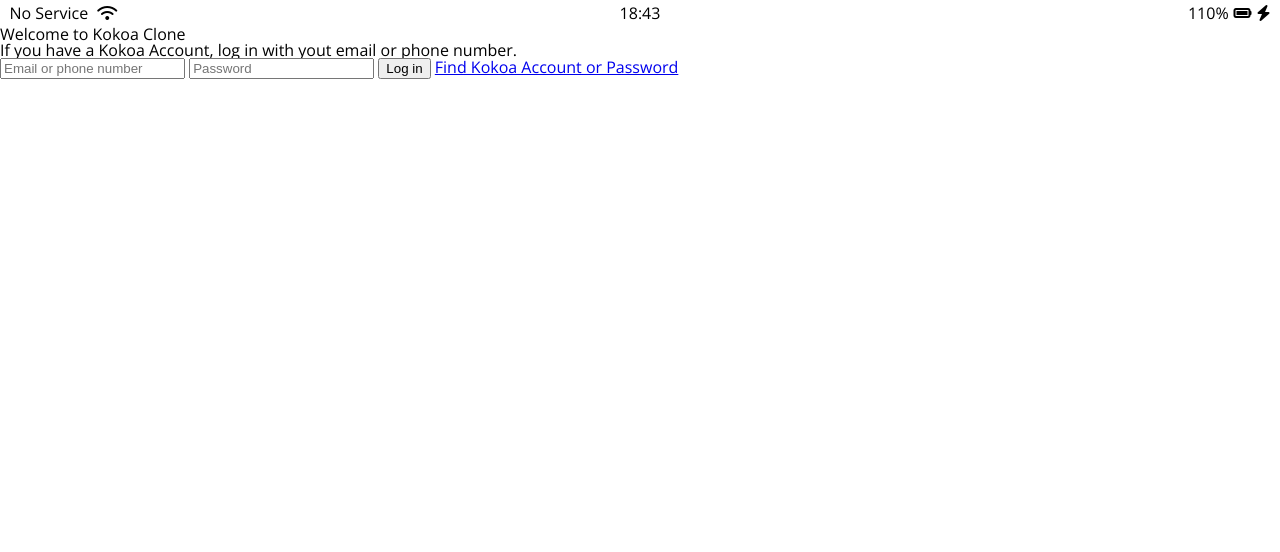
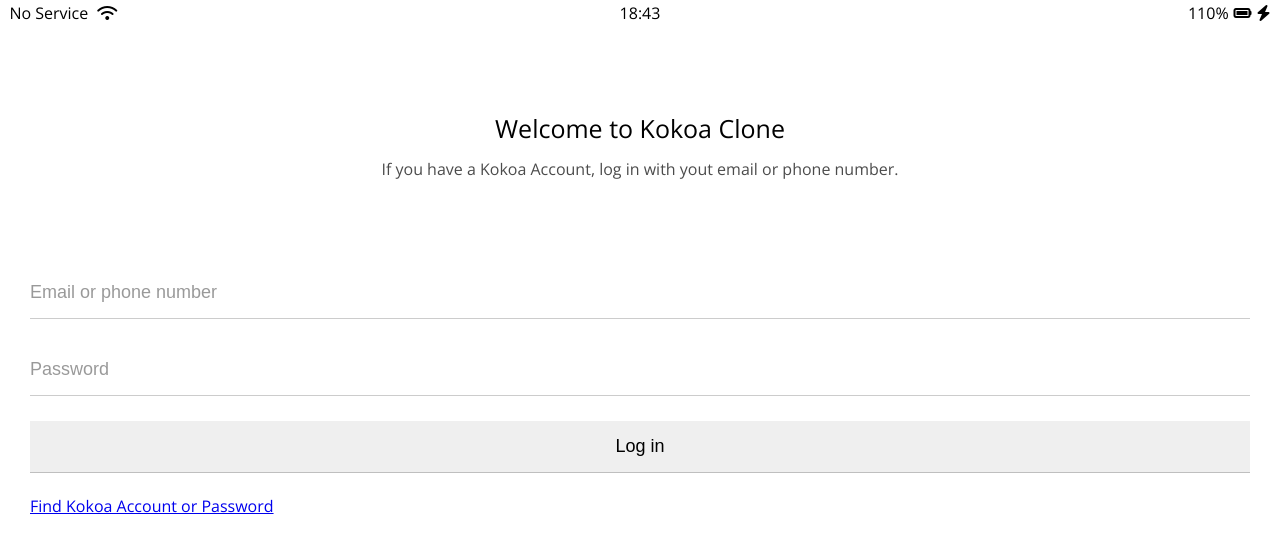
Before and after one commit to JCL-01/kokoa-clone-2023, a plain HTML site: page index.html in a window 1280 px wide. Drawn offline with nearby package versions, Linux system fonts and the light colour scheme.

Commit message:
Added login-form.css

```diff
--- /dev/null
+++ b/css/login-form.css
@@ -0,0 +1,19 @@
+#login-form {
+    margin: 0px 30px;
+    display: flex;
+    flex-direction: column;
+}
+#login-form input {
+    font-size: 18px;
+    margin-bottom: 25px;
+    padding: 15px 0px;
+    border: none;
+    border-bottom: 1px solid rgba(0, 0, 0, 0.2);
+    transition: border-color 0.3s ease-in-out;
+}
+#login-form input::placeholder {
+    color: rgba(0, 0, 0, 0.4);
+}
+#login-form input:focus {
+    border-color: var(--yellow);
+}
--- a/css/reset.css
+++ b/css/reset.css
@@ -41,3 +41,6 @@ table {
 	border-collapse: collapse;
 	border-spacing: 0;
 }
+input:focus {
+	outline: none;
+}
--- a/css/styles.css
+++ b/css/styles.css
@@ -1,6 +1,9 @@
 @import url('https://fonts.googleapis.com/css2?family=Open+Sans:wght@400;600&display=swap');
 @import "reset.css";
+@import "variables.css";
 @import "status-bar.css";
+@import "welcome-header.css";
+@import "login-form.css";
 body {
     font-family: 'Open Sans', sans-serif;`
 }
--- /dev/null
+++ b/css/variables.css
@@ -0,0 +1,3 @@
+:root {
+    --yellow: #fae100;
+}
```
